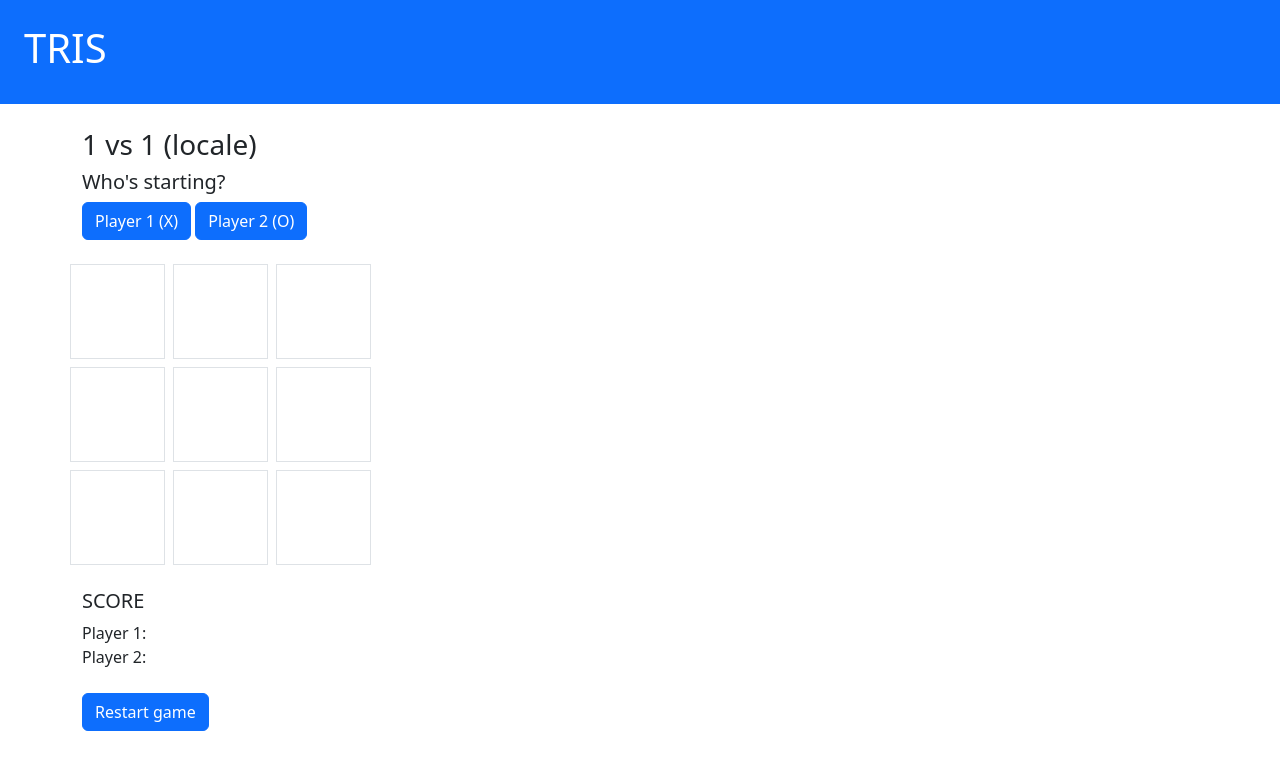
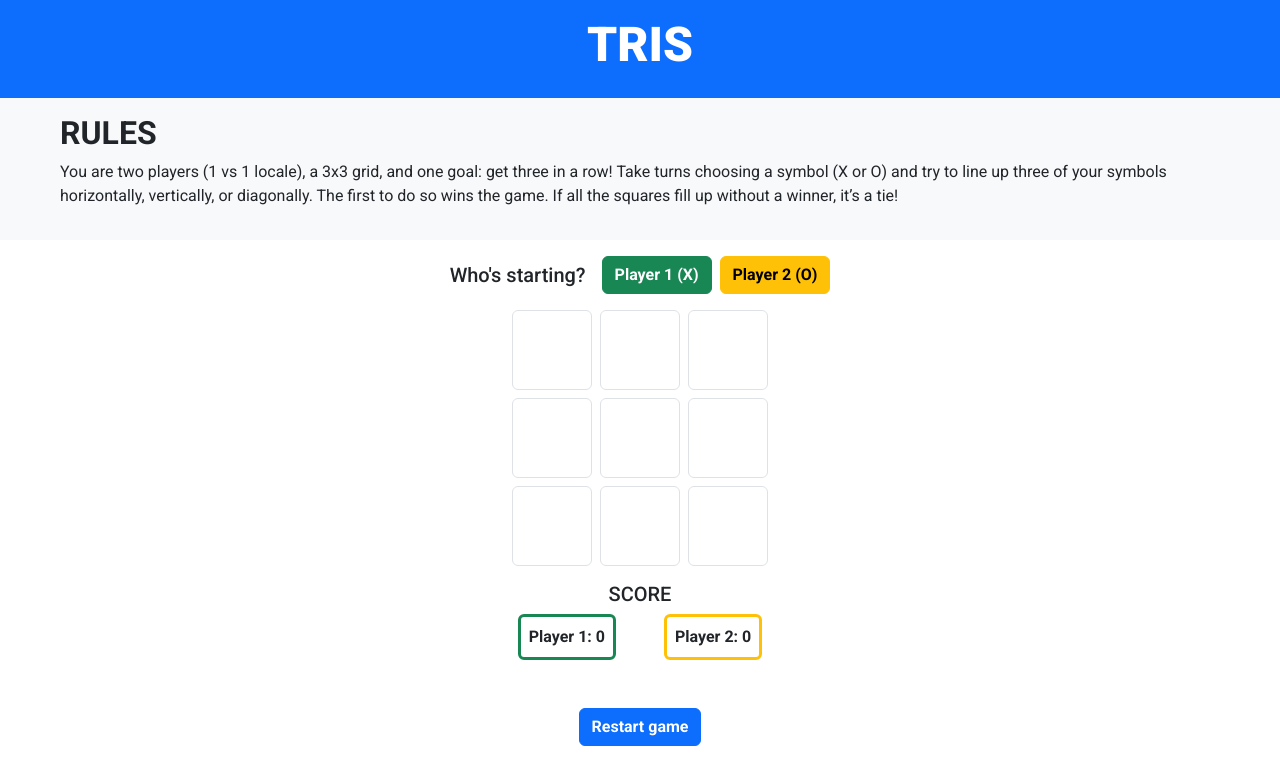
Before and after one commit to giovanni-lumini/tris-game, a plain HTML site: page index.html in a window 1280 px wide. Drawn offline with nearby package versions, Linux system fonts and the light colour scheme.

Commit message:
add style and fix some bugs

```diff
--- a/index.html
+++ b/index.html
@@ -8,67 +8,82 @@
     <link href="https://cdn.jsdelivr.net/npm/bootstrap@5.3.7/dist/css/bootstrap.min.css" rel="stylesheet" integrity="sha384-LN+7fdVzj6u52u30Kp6M/trliBMCMKTyK833zpbD+pXdCLuTusPj697FH4R/5mcr" crossorigin="anonymous">
     <!-- css -->
      <link rel="stylesheet" href="style.css">
+    <!-- font -->
+    <link rel="preconnect" href="https://fonts.googleapis.com">
+    <link rel="preconnect" href="https://fonts.gstatic.com" crossorigin>
+    <link href="https://fonts.googleapis.com/css2?family=Roboto:ital,wght@0,100..900;1,100..900&display=swap" rel="stylesheet">
 </head>
 <body>
-    <header class="bg-primary text-white p-4">
-        <h1>TRIS</h1>
+    <header class="bg-primary text-white p-3 text-center">
+        <h1 class="title">TRIS</h1>
     </header>
-    <main>
-        <div class="container m-auto">
+    <main class="">
+        <!-- rules -->
+        <div class="py-3 px-5 mb-3 bg-light">
+            <div class="container-fluid">
+                <h2 class="fw-bold">RULES</h6>
+                <p>
+                    You are two players (1 vs 1 locale), a 3x3 grid, and one goal: get three in a row! Take turns choosing a symbol (X or O) and try to line up three of your symbols horizontally, vertically, or diagonally. The first to do so wins the game. If all the squares fill up without a winner, it’s a tie!
+                </p>
+            </div>
+        </div>
 
         <!-- players -->
-            <div class="mt-4">
-                <h3>1 vs 1 (locale)</h3>
-                <h5>Who's starting?</h5>
-                <div>
-                    <button class="btn btn-primary btnPlayer" id="btn-player1">Player 1 (X)</button>
-                    <button class="btn btn-primary btnPlayer" id="btn-player2">Player 2 (O)</button>
+        <div class="d-flex justify-content-center mb-3">
+            <div class="d-flex align-items-center gap-3">
+                <h5 class="m-0">Who's starting?</h5>
+                <div class="d-flex align-items-center gap-2">
+                    <button class="btn btn-success btnPlayer fw-bold" id="btn-player1">Player 1 (X)</button>
+                    <button class="btn btn-warning btnPlayer fw-bold" id="btn-player2">Player 2 (O)</button>
+                </div>
             </div>
         </div>
 
         <!-- tris game cells -->
-            <div class="mt-4">
-                <div class="row row-1 gap-2 mb-2">
-                    <div class="col-1 border height cell" id="cell-1" data-index="1";></div>
-                    <div class="col-1 border height cell" id="cell-2" data-index="2";></div>
-                    <div class="col-1 border height cell" id="cell-3" data-index="3";></div>
+        <div class="fs-1 mb-3">
+            <div class="d-flex gap-2 mb-2 justify-content-center">
+                <div class="border rounded height d-flex align-items-center justify-content-center cell" id="cell-1" data-index="1"></div>
+                <div class="border rounded height d-flex align-items-center justify-content-center cell" id="cell-2" data-index="2"></div>
+                <div class="border rounded height d-flex align-items-center justify-content-center cell" id="cell-3" data-index="3"></div>
             </div>
-                <div class="row row-2 gap-2 mb-2">
-                    <div class="col-1 border height cell" id="cell-4" data-index="4";></div>
-                    <div class="col-1 border height cell" id="cell-5" data-index="5";></div>
-                    <div class="col-1 border height cell" id="cell-6" data-index="6";></div>
+            <div class="d-flex gap-2 mb-2 justify-content-center">
+                <div class="border rounded height d-flex align-items-center justify-content-center cell" id="cell-4" data-index="4"></div>
+                <div class="border rounded height d-flex align-items-center justify-content-center cell" id="cell-5" data-index="5"></div>
+                <div class="border rounded height d-flex align-items-center justify-content-center cell" id="cell-6" data-index="6"></div>
             </div>
-                <div class="row row-3 gap-2 mb-2">
-                    <div class="col-1 border height cell" id="cell-7" data-index="7";></div>
-                    <div class="col-1 border height cell" id="cell-8" data-index="8";></div>
-                    <div class="col-1 border height cell" id="cell-9" data-index="9";></div>
+            <div class="d-flex gap-2 mb-2 justify-content-center">
+                <div class="border rounded height d-flex align-items-center justify-content-center cell" id="cell-7" data-index="7"></div>
+                <div class="border rounded height d-flex align-items-center justify-content-center cell" id="cell-8" data-index="8"></div>
+                <div class="border rounded height d-flex align-items-center justify-content-center cell" id="cell-9" data-index="9"></div>
             </div>
         </div>
 
         <!-- players score -->
-            <div class="mt-4">
+        <div class="text-center mb-5">
             <h5>SCORE</h5>
-                <div>
-                    <span class="col-3">
+            <div class="d-flex justify-content-center gap-5">
+                <div class="border border-3 border-success rounded p-2">
+                    <strong class="col-3">
                         Player 1:
-                    </span>
-                    <span id="score-player1"></span>
+                    </strong>
+                    <strong id="score-player1">0</strong>
                 </div>
-                <div>
-                    <span class="col-3">
+                <div class="border border-3 border-warning rounded p-2">
+                    <strong class="col-3">
                         Player 2:
-                    </span>
-                    <span id="score-player2"></span>
+                    </strong>
+                    <strong id="score-player2">0</strong>
                 </div>
             </div>
 
-            <!-- restart -->
-            <div class="mt-4">
-                <button class="btn btn-primary" id="btn-restart">Restart game</button>
         </div>
 
+        <!-- restart -->
+        <div class="text-center">
+            <button class="btn btn-primary fw-bold" id="btn-restart">Restart game</button>
         </div>
     </main>
+
     <script src="script.js"></script>
 </body>
 </html>
--- a/script.js
+++ b/script.js
@@ -102,6 +102,9 @@ function checkWin(){
             win = true;
             gameFinished = true;
             console.log("The winner is:", cellA.textContent);
+            cellA.classList.add("winner");
+            cellB.classList.add("winner");
+            cellC.classList.add("winner");
             if(gameFinished === true){
                 for(let i = 0; i< cells.length; i++){
                     if(cells[i].textContent === ""){
@@ -119,13 +122,12 @@ function checkWin(){
             break;
         }
     }
-
 }
 
 //check if there is a draw
 function draw(){
     if(countCellsClicked === 9 && win === false){
-        console.log("draw");
+        console.log("Draw");
         gameFinished = true;
     }
 }
@@ -141,6 +143,7 @@ function restart(){
     countCellsClicked = 0;
     cells.forEach(cell => {
         cell.textContent = "";
+        cell.classList.remove("winner")
     })
     //reactivate clicks
     cellElement();
--- a/style.css
+++ b/style.css
@@ -1,3 +1,18 @@
+body{
+    font-family: 'Roboto', sans-serif;
+}
+.title{
+    font-weight: 900;
+    font-size: 3rem;
+}
+
 .height{
+    height: 5rem;
     aspect-ratio: 1/1;
 }
+
+.winner {
+    background-color: rgb(25, 135, 84);
+    border: solid 1px black !important;
+    color: white;
+}
```
Lines whose indentation alone changed are shown as unchanged.
